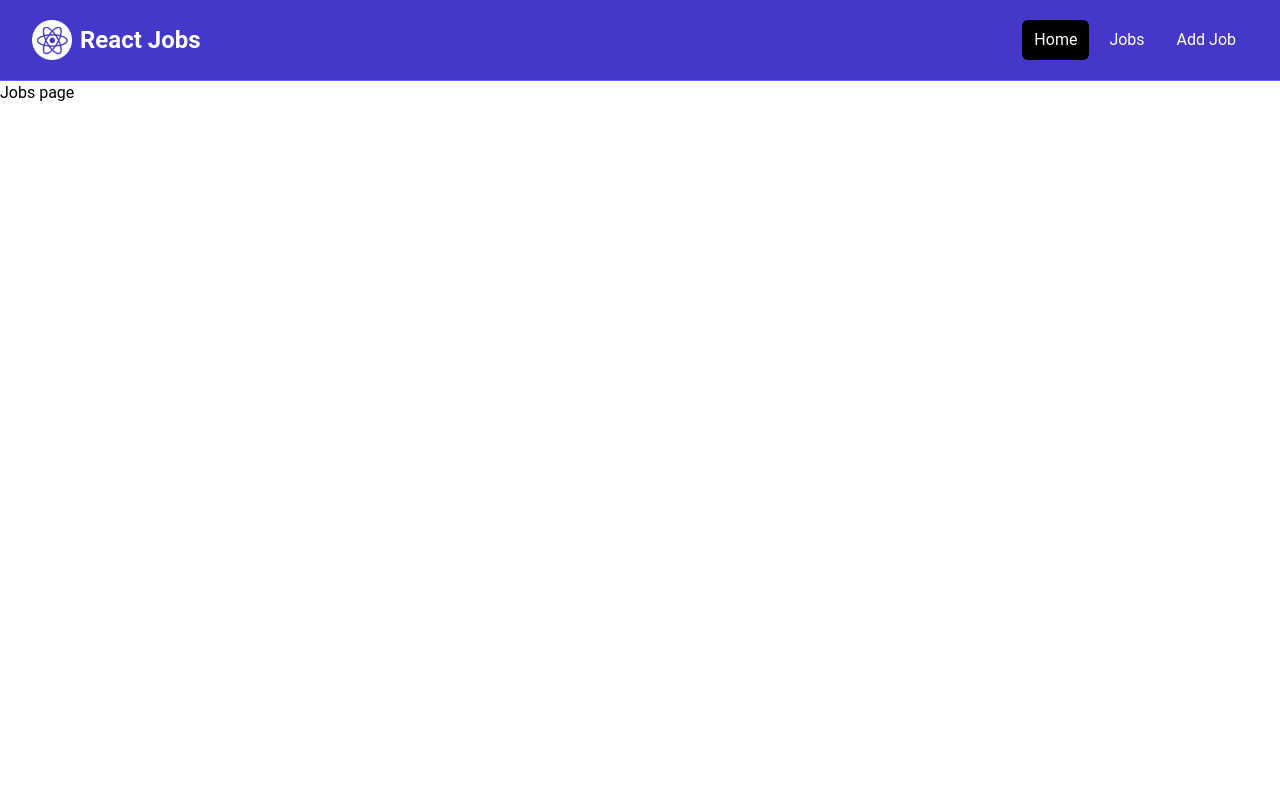
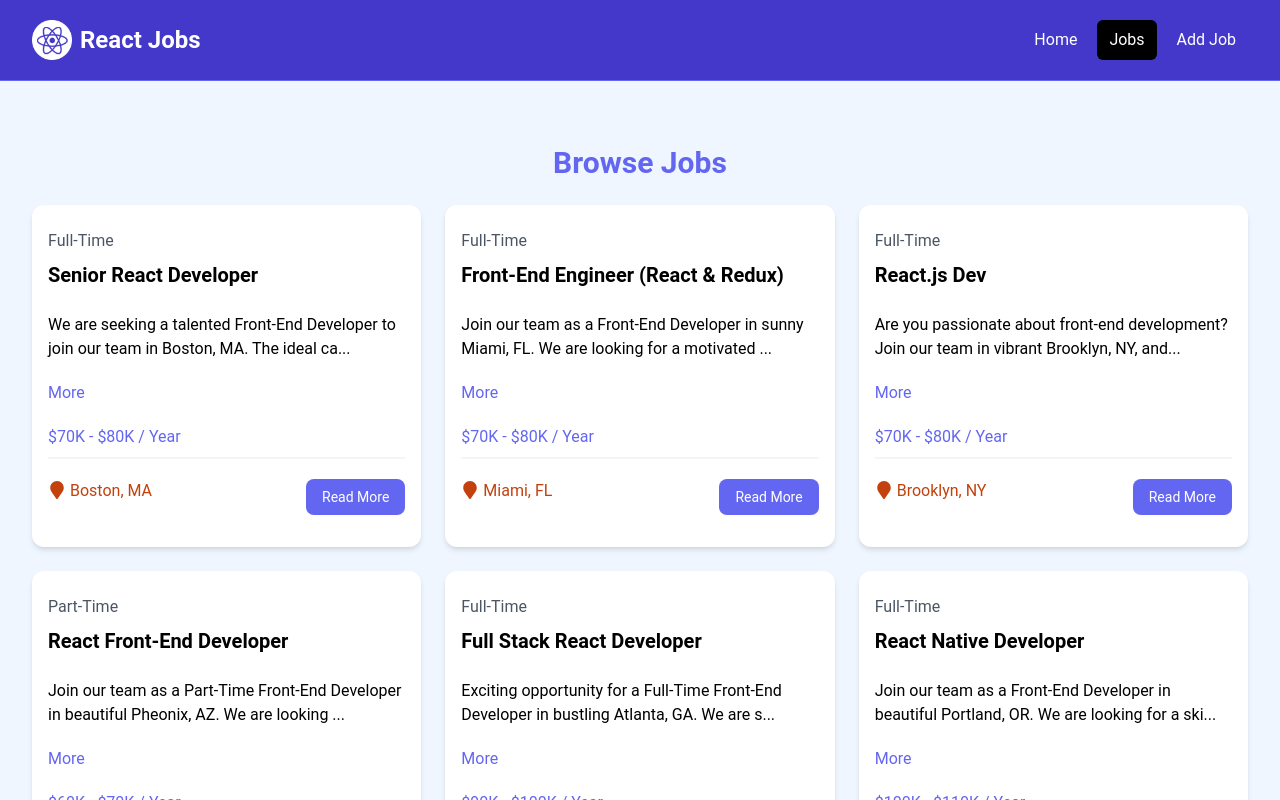
Before and after one commit to Sarahcav97/react-job-search-app, a React (Vite) app in the folder client/: page /jobs in a window 1280 px wide. Shown: the top 800 px of the page. Built offline with nearby package versions, Linux system fonts and the light colour scheme.

Commit message:
tailwind styling updates

```diff
--- a/client/src/App.jsx
+++ b/client/src/App.jsx
@@ -8,6 +8,7 @@
 import JobListings from './components/JobListings';
 import MainLayout from './layouts/MainLayout';
 import JobsPage from './pages/JobsPage';
+import NotFoundPage from './pages/NotFoundPage';
 
 const routes = [
 	{
@@ -17,6 +18,7 @@
 			{ path: '', element: <HomePage /> },
 			{ path: '/jobs', element: <JobsPage /> },
 			{ path: 'about', element: <div>about</div> },
+			{ path: '*', element: <NotFoundPage /> },
 		],
 	},
 ];
--- a/client/src/components/HomeCards.jsx
+++ b/client/src/components/HomeCards.jsx
@@ -1,3 +1,4 @@
+import { Link } from 'react-router-dom';
 import Card from './Card';
 const HomeCards = () => {
 	return (
@@ -9,24 +10,24 @@
 						<p className='mt-2 mb-4'>
 							Browse our React jobs and start your career today
 						</p>
-						<a
-							href='/jobs.html'
+						<Link
+							to='/jobs'
 							className='inline-block bg-black text-white rounded-lg px-4 py-2 hover:bg-gray-700'
 						>
 							Browse Jobs
-						</a>
+						</Link>
 					</Card>
 					<Card>
 						<h2 className='text-2xl font-bold'>For Employers</h2>
 						<p className='mt-2 mb-4'>
 							List your job to find the perfect developer for the role
 						</p>
-						<a
-							href='/add-job.html'
+						<Link
+							to='/add-job'
 							className='inline-block bg-indigo-500 text-white rounded-lg px-4 py-2 hover:bg-indigo-600'
 						>
 							Add Job
-						</a>
+						</Link>
 					</Card>
 				</div>
 			</div>
--- a/client/src/components/JobListing.jsx
+++ b/client/src/components/JobListing.jsx
@@ -1,5 +1,6 @@
 import { useState } from 'react';
 import { FaMapMarker } from 'react-icons/fa';
+import { Link } from 'react-router-dom';
 
 const JobListing = ({ job }) => {
 	const [showFullDescription, setShowFullDescription] = useState(false);
@@ -34,12 +35,12 @@
 						<FaMapMarker className='inline text-lg mb-1 mr-1' />
 						{job.location}
 					</div>
-					<a
-						href={`/job/${job.id}`}
+					<Link
+						to={`/job/${job.id}`}
 						className='h-[36px] bg-indigo-500 hover:bg-indigo-600 text-white px-4 py-2 rounded-lg text-center text-sm'
 					>
 						Read More
-					</a>
+					</Link>
 				</div>
 			</div>
 		</div>
--- a/client/src/components/JobListings.jsx
+++ b/client/src/components/JobListings.jsx
@@ -1,15 +1,15 @@
 import jobs from '../jobs.json';
 import JobListing from './JobListing';
-const JobListings = () => {
-	const recentJobs = jobs.slice(0, 3);
+const JobListings = ({ isHome = false }) => {
+	const jobListings = isHome ? jobs.slice(0, 3) : jobs;
 	return (
 		<section className='bg-blue-50 px-4 py-10'>
 			<div className='container-xl lg:container m-auto'>
 				<h2 className='text-3xl font-bold text-indigo-500 mb-6 text-center'>
-					Browse Jobs
+					{isHome ? 'Recent Jobs' : 'Browse Jobs'}
 				</h2>
 				<div className='grid grid-cols-1 md:grid-cols-3 gap-6'>
-					{recentJobs.map((job) => (
+					{jobListings.map((job) => (
 						<JobListing
 							key={job.id}
 							job={job}
--- a/client/src/components/Navbar.jsx
+++ b/client/src/components/Navbar.jsx
@@ -1,13 +1,19 @@
+import { NavLink } from 'react-router-dom';
 import logo from '../assets/images/logo.png';
 import { Link } from 'react-router-dom';
 const Navbar = () => {
+	const linkClass = ({ isActive }) =>
+		isActive
+			? 'bg-black text-white hover:bg-gray-900 hover:text-white rounded-md px-3 py-2'
+			: 'text-white hover:bg-gray-900 hover:text-white rounded-md px-3 py-2';
+
 	return (
 		<nav className='bg-indigo-700 border-b border-indigo-500'>
 			<div className='mx-auto max-w-7xl px-2 sm:px-6 lg:px-8'>
 				<div className='flex h-20 items-center justify-between'>
 					<div className='flex flex-1 items-center justify-center md:items-stretch md:justify-start'>
 						{/* <!-- Logo --> */}
-						<Link
+						<NavLink
 							className='flex flex-shrink-0 items-center mr-4'
 							to='/'
 						>
@@ -19,28 +25,28 @@
 							<span className='hidden md:block text-white text-2xl font-bold ml-2'>
 								React Jobs
 							</span>
-						</Link>
+						</NavLink>
 
 						<div className='md:ml-auto'>
 							<div className='flex space-x-2'>
-								<Link
+								<NavLink
 									to='/'
-									className='text-white bg-black hover:bg-gray-900 hover:text-white rounded-md px-3 py-2'
+									className={linkClass}
 								>
 									Home
-								</Link>
-								<Link
+								</NavLink>
+								<NavLink
 									to='/jobs'
-									className='text-white hover:bg-gray-900 hover:text-white rounded-md px-3 py-2'
+									className={linkClass}
 								>
 									Jobs
-								</Link>
-								<Link
+								</NavLink>
+								<NavLink
 									to='/add-job'
-									className='text-white hover:bg-gray-900 hover:text-white rounded-md px-3 py-2'
+									className={linkClass}
 								>
 									Add Job
-								</Link>
+								</NavLink>
 							</div>
 						</div>
 					</div>
--- a/client/src/components/ViewAllJobs.jsx
+++ b/client/src/components/ViewAllJobs.jsx
@@ -1,12 +1,14 @@
+import { Link } from 'react-router-dom';
+
 const ViewAllJobs = () => {
 	return (
 		<section className='m-auto max-w-lg my-10 px-6'>
-			<a
-				href='/jobs'
+			<Link
+				to='/jobs'
 				className='block bg-black text-white text-center py-4 px-6 rounded-xl hover:bg-gray-700'
 			>
 				View All Jobs
-			</a>
+			</Link>
 		</section>
 	);
 };
--- a/client/src/pages/HomePage.jsx
+++ b/client/src/pages/HomePage.jsx
@@ -8,7 +8,7 @@
 		<div>
 			<Hero />
 			<HomeCards />
-			<JobListings />
+			<JobListings isHome={true} />
 			<ViewAllJobs />
 		</div>
 	);
--- a/client/src/pages/JobsPage.jsx
+++ b/client/src/pages/JobsPage.jsx
@@ -1,4 +1,9 @@
+import JobListings from '../components/JobListings';
 const JobsPage = () => {
-	return <div>Jobs page</div>;
+	return (
+		<section className='bg-blue-50 px-4 py-6'>
+			<JobListings />
+		</section>
+	);
 };
 export default JobsPage;
--- /dev/null
+++ b/client/src/pages/NotFoundPage.jsx
@@ -0,0 +1,20 @@
+import { Link } from 'react-router-dom';
+import { FaExclamationTriangle } from 'react-icons/fa';
+const NotFoundPage = () => {
+	return (
+		<div>
+			<section className='text-center flex flex-col justify-center items-center h-96'>
+				<FaExclamationTriangle className='text-yellow-400 text-6xl mb-4' />
+				<h1 className='text-6xl font-bold mb-4'>404 Not Found</h1>
+				<p className='text-xl mb-5'>This page does not exist</p>
+				<Link
+					to='/'
+					className='text-white bg-indigo-700 hover:bg-indigo-900 rounded-md px-3 py-2 mt-4'
+				>
+					Go Back
+				</Link>
+			</section>
+		</div>
+	);
+};
+export default NotFoundPage;
```
